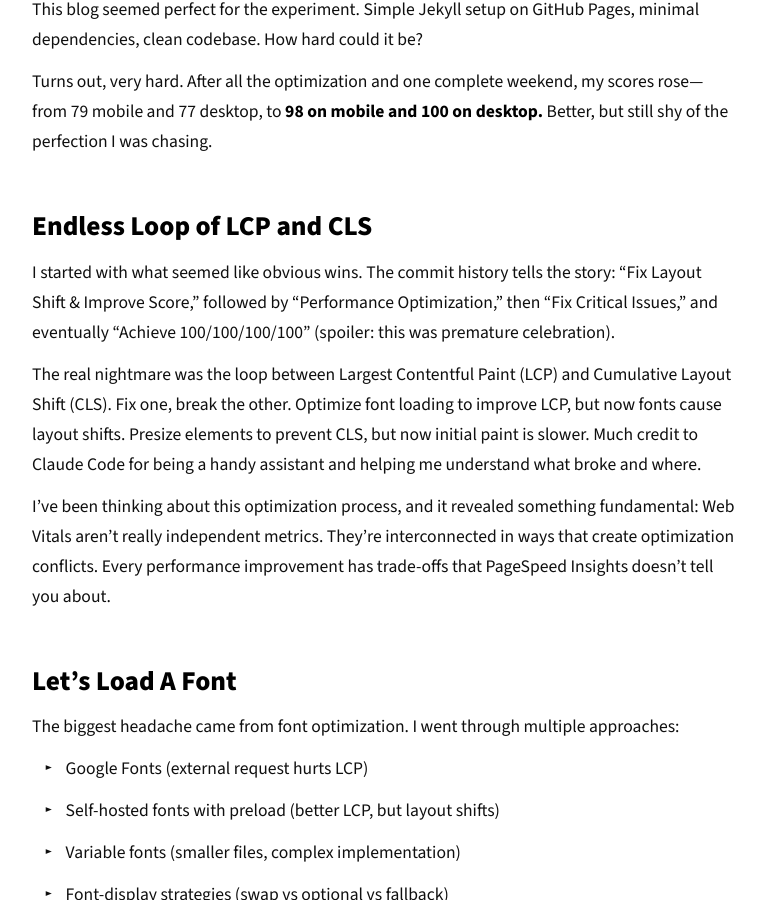
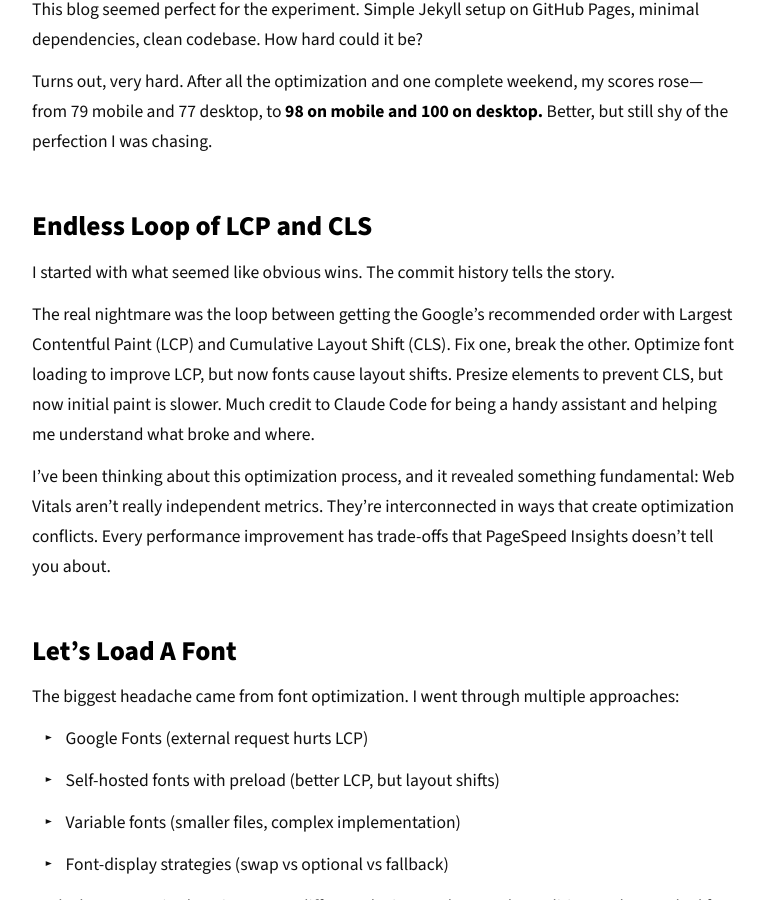
Before and after one commit to talkxo/rishiraj-blog-machine, a Jekyll site: the page built from _posts/2025-08-17-chasing-perfect-web-vitals.md, in a window 1280 px wide and 900 px high, scrolled down 529 px. Shown: the whole window, without its empty margins (256-1021 px from the left). Built offline with Jekyll 4.4.1, drawn with Linux system fonts in a browser that asks for light colours.

Commit message:
Update Web Vitals blog post with latest changes

```diff
--- a/_posts/2025-08-17-chasing-perfect-web-vitals.md
+++ b/_posts/2025-08-17-chasing-perfect-web-vitals.md
@@ -19,9 +19,9 @@ Turns out, very hard. After all the optimization and one complete weekend, my sc
 
 ## Endless Loop of LCP and CLS
 
-I started with what seemed like obvious wins. The commit history tells the story: "Fix Layout Shift & Improve Score," followed by "Performance Optimization," then "Fix Critical Issues," and eventually "Achieve 100/100/100/100" (spoiler: this was premature celebration).
+I started with what seemed like obvious wins. The commit history tells the story.
 
-The real nightmare was the loop between Largest Contentful Paint (LCP) and Cumulative Layout Shift (CLS). Fix one, break the other. Optimize font loading to improve LCP, but now fonts cause layout shifts. Presize elements to prevent CLS, but now initial paint is slower. Much credit to Claude Code for being a handy assistant and helping me understand what broke and where.
+The real nightmare was the loop between getting the Google's recommended order with Largest Contentful Paint (LCP) and Cumulative Layout Shift (CLS). Fix one, break the other. Optimize font loading to improve LCP, but now fonts cause layout shifts. Presize elements to prevent CLS, but now initial paint is slower. Much credit to Claude Code for being a handy assistant and helping me understand what broke and where.
 
 I've been thinking about this optimization process, and it revealed something fundamental: Web Vitals aren't really independent metrics. They're interconnected in ways that create optimization conflicts. Every performance improvement has trade-offs that PageSpeed Insights doesn't tell you about.
 
```
